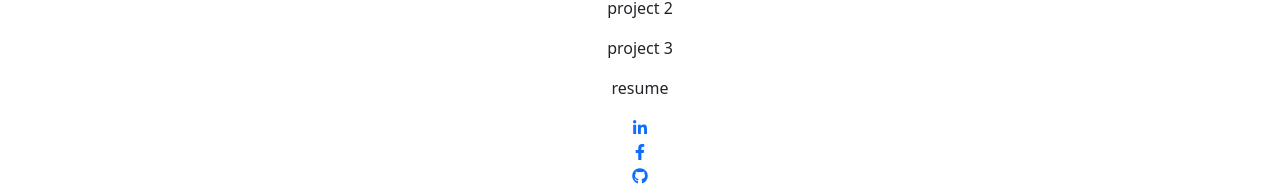
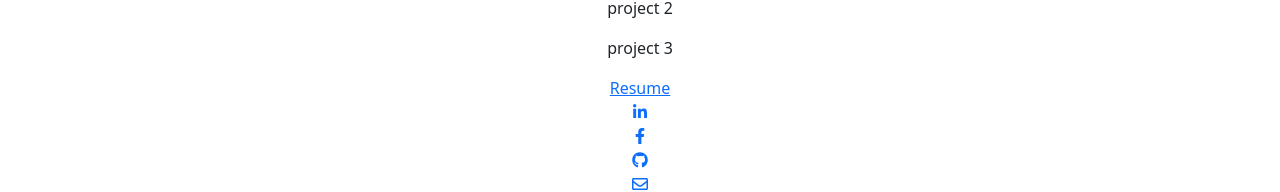
Before and after one commit to ejpijoan/myPortfolio, a React (Create React App) app: page /about in a window 1280 px wide. Shown: the part 586-778 px from the top of the page. Built offline with nearby package versions, Linux system fonts and the light colour scheme.

Commit message:
uploads resume and imports + adds link to resume in resume component

```diff
--- a/src/components/About.js
+++ b/src/components/About.js
@@ -1,6 +1,6 @@
 import '../css/About.css'
 import React from 'react'
-import Profile from '../IMG_2043.JPG'
+import Profile from '../attachments/profile.JPG'
 
 function About () {
     return (
--- a/src/components/Resume.js
+++ b/src/components/Resume.js
@@ -1,9 +1,10 @@
 import React from 'react'
+import resume from '../attachments/resume.pdf'
 
 function Resume () {
     return (
         <div>
-            <p>resume</p>
+            <a href={resume}>Resume</a>
         </div>
     )
 }
```
Also changed, not shown: 2 other files (tests, documents, lock files or other folders).
